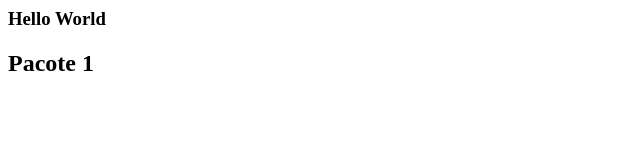
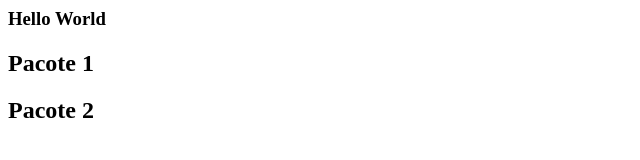
Before and after one commit to Shoiti21/AulaGit, a plain HTML site: page index.html in a window 1280 px wide. Shown: the whole page, without its empty margins (0-640 px from the left). Drawn offline with Linux system fonts and the light colour scheme.

Commit message:
GFT_Hibr_Pacote 2_Shoiti

```diff
--- a/index.html
+++ b/index.html
@@ -7,5 +7,8 @@
         <div>
             <h2>Pacote 1</h2>
         </div>
+        <div>
+            <h2>Pacote 2</h2>
+        </div>
     </body>
 </html>
```
